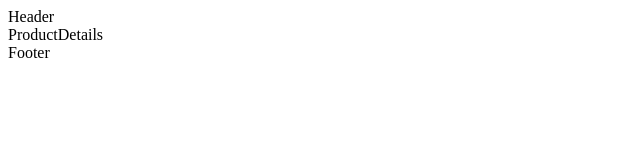
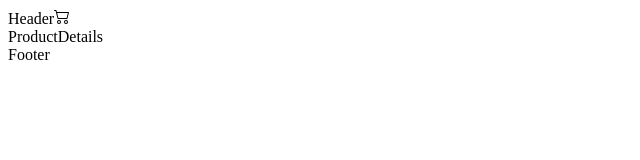
Before and after one commit to Basmaabdelzaher/e-store, a React (Create React App) app: page /product/1 in a window 1280 px wide. Shown: the top 160 px of the page, without its empty margins (0-640 px from the left). Built offline with nearby package versions, Linux system fonts and the light colour scheme; no server answers.

Commit message:
add: sidebar logic

```diff
--- a/package.json
+++ b/package.json
@@ -8,6 +8,7 @@
     "@testing-library/user-event": "^13.5.0",
     "react": "^18.2.0",
     "react-dom": "^18.2.0",
+    "react-icons": "^4.9.0",
     "react-router-dom": "^6.11.2",
     "react-scripts": "5.0.1",
     "web-vitals": "^2.1.4"
--- /dev/null
+++ b/src/App.css
@@ -0,0 +1,13 @@
+.sidebar {
+  position: fixed;
+  top: 0;
+  right: 0;
+  width: 300px;
+  height: 100vh;
+  background-color: pink;
+  transition: all ease-in-out 0.5s;
+  translate: 300px;
+}
+.show-sidebar {
+  translate: 0px;
+}
--- a/src/App.js
+++ b/src/App.js
@@ -1,8 +1,10 @@
+import './App.css';
 import { BrowserRouter as Router, Routes, Route } from 'react-router-dom';
 import Header from './components/Header';
 import Footer from './components/Footer';
 import Home from './pages/Home';
 import ProductDetails from './pages/ProductDetails';
+import Sidebar from './components/Sidebar';
 
 function App() {
   return (
@@ -14,6 +16,7 @@ function App() {
           <Route path="/product/:id" element={ <ProductDetails /> } />
         </Routes>
       </Router>
+      <Sidebar />
       <Footer />
     </div>
   );
--- a/src/components/Header.js
+++ b/src/components/Header.js
@@ -1,8 +1,14 @@
-import React from 'react'
+import React, { useContext } from 'react'
+import { BsCart2 } from 'react-icons/bs';
+import { ShoppingCartContext } from '../context/ShoppingCartContext';
+const Header = () => {
+  const {setShowSidebar} = useContext(ShoppingCartContext);
 
-const Header = () => {
   return (
-    <div>Header</div>
+    <div>
+      <span>Header</span>
+      <BsCart2 onClick={() => setShowSidebar(true)}/>
+    </div>
   )
 }
 
--- a/src/components/Product.js
+++ b/src/components/Product.js
@@ -3,7 +3,7 @@ import React from 'react'
 const Product = ({product}) => {
   const {id, title, price, image} = product;
   return (
-    <div>{price}</div>
+    <div>{title}</div>
   )
 }
 
--- a/src/components/Products.js
+++ b/src/components/Products.js
@@ -1,8 +1,12 @@
 import React from 'react'
-
-const Products = () => {
+import Product from './Product';
+const Products = ({products}) => {
   return (
-    <div>Products</div>
+    <div>
+        {products.map(product => {
+          return <Product key={product.id} product={product}/>
+        })}
+    </div>
   )
 }
 
--- /dev/null
+++ b/src/components/Sidebar.js
@@ -0,0 +1,15 @@
+import React, { useContext } from "react";
+import { IoClose } from "react-icons/io5";
+import { ShoppingCartContext } from "../context/ShoppingCartContext";
+const Sidebar = () => {
+    const {showSidebar, setShowSidebar} = useContext(ShoppingCartContext);
+
+    return (
+    <div className={`sidebar ${showSidebar? 'show-sidebar' : ''}`}>
+        <IoClose onClick={() => setShowSidebar(false)}/>
+        <p>I am the sidebar!</p>
+    </div>
+    );
+};
+
+export default Sidebar;
--- /dev/null
+++ b/src/context/ShoppingCartContext.js
@@ -0,0 +1,16 @@
+import { createContext, useState } from "react";
+
+export const ShoppingCartContext = createContext({});
+
+export const ShoppingCartContextProvider = ({children}) => {
+    const [showSidebar, setShowSidebar] = useState(false);
+    const value = {
+        showSidebar,
+        setShowSidebar
+    }
+    return (
+        <ShoppingCartContext.Provider value={value}>
+            { children }
+        </ShoppingCartContext.Provider>
+    )
+}
--- a/src/index.css
+++ /dev/null
@@ -1,13 +0,0 @@
-body {
-  margin: 0;
-  font-family: -apple-system, BlinkMacSystemFont, 'Segoe UI', 'Roboto', 'Oxygen',
-    'Ubuntu', 'Cantarell', 'Fira Sans', 'Droid Sans', 'Helvetica Neue',
-    sans-serif;
-  -webkit-font-smoothing: antialiased;
-  -moz-osx-font-smoothing: grayscale;
-}
-
-code {
-  font-family: source-code-pro, Menlo, Monaco, Consolas, 'Courier New',
-    monospace;
-}
--- a/src/index.js
+++ b/src/index.js
@@ -1,13 +1,16 @@
 import React from 'react';
 import ReactDOM from 'react-dom/client';
 import { ProductsContextProvider } from './context/ProductsContext';
+import { ShoppingCartContextProvider } from './context/ShoppingCartContext';
 import App from './App';
 
 const root = ReactDOM.createRoot(document.getElementById('root'));
 root.render(
   <ProductsContextProvider>
-    <React.StrictMode>
-      <App />
-    </React.StrictMode>
+    <ShoppingCartContextProvider>
+      <React.StrictMode>
+        <App />
+      </React.StrictMode>
+    </ShoppingCartContextProvider>
   </ProductsContextProvider>
 );
--- a/src/pages/Home.js
+++ b/src/pages/Home.js
@@ -1,14 +1,12 @@
 import React, { useContext} from 'react';
 import { ProductsContext } from '../context/ProductsContext';
-import Product from '../components/Product';
+import Products from '../components/Products';
 
 const Home = () => {
   const {products} = useContext(ProductsContext);
   return (
     <div>
-      {products && products.map(product => {
-          return <Product key={product.id} product={product}/>
-        })}
+      {products && <Products products= { products } />}
     </div>
   )
 }
```
Also changed, not shown: 2 other files (tests, documents, lock files or other folders).
